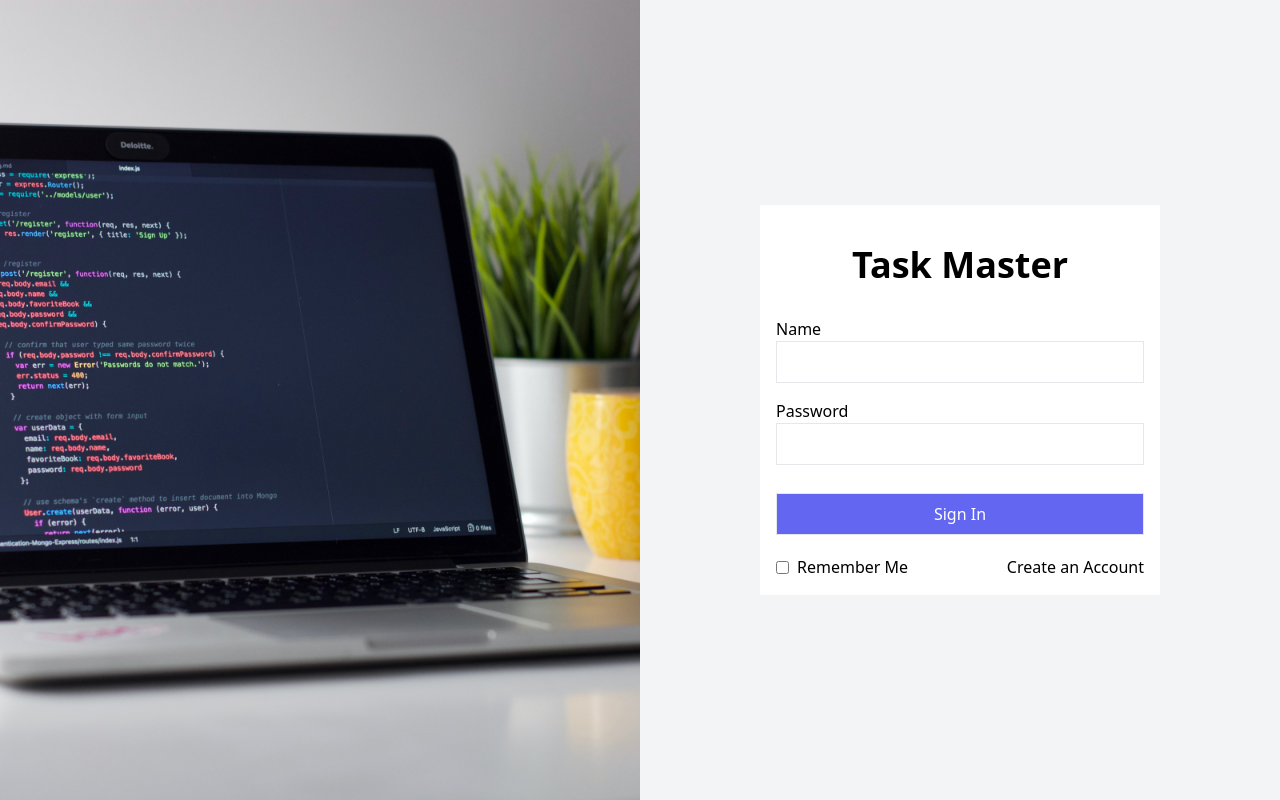
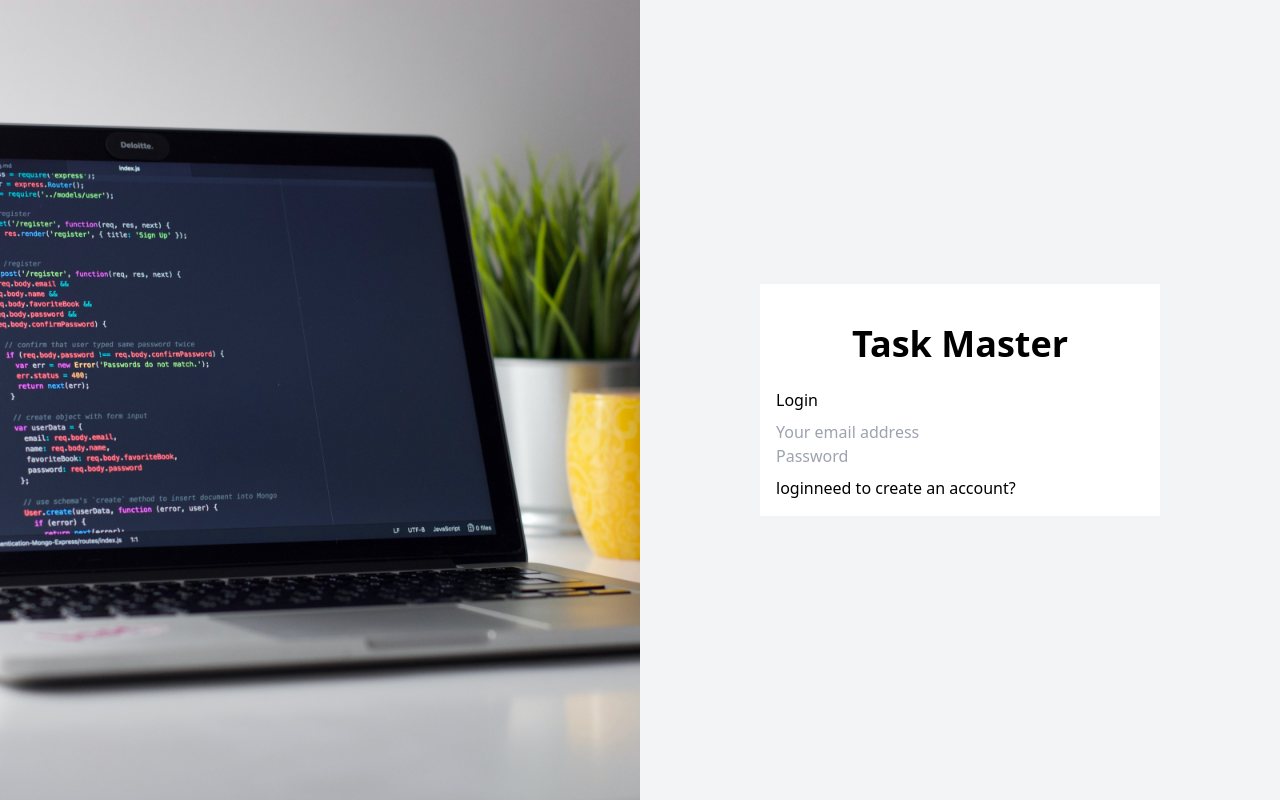
Before and after one commit to eport01/questions_graphql_fe, a React (Create React App) app: page / in a window 1280 px wide. Built offline with nearby package versions, Linux system fonts and the light colour scheme.

Commit message:
made progress on login feature with user auth

```diff
--- a/src/components/BQuestionsList.js
+++ b/src/components/BQuestionsList.js
@@ -13,8 +13,8 @@ export default function BQuestionsList(){
   return(
     <div className ="BQuestionList">
       {data.bQuestions.map(bQuestion => {
-        return <div>
-          <h2>{bQuestion.question}</h2>
+        return <div className="container mx-auto bg-gray-200 rounded-xl shadow border p-8 m-10">
+          <h2 className='text-3xl text-gray-700 font-bold mb-5'>{bQuestion.question}</h2>
         </div>
       })}
     </div>
--- a/src/components/Login.js
+++ b/src/components/Login.js
@@ -1,9 +1,85 @@
-import React from 'react';
+import React, {useState} from 'react';
 import image from '../assets/computer.jpg';
+import { useNavigate } from 'react-router-dom';
 import '../index.css';
 import '../App.css';
+import { useQuery, gql, useMutation } from "@apollo/client"
+import { AUTH_TOKEN } from '../constants';
+
+const SIGNUP_MUTATION = gql`
+mutation {
+  createUser(input:{
+    name: String,
+    authProvider: {
+      credentials: {
+        email: String,
+        password: String
+      }
+    }}
+  ) {
+    name
+    email
+  }
+}
+`;
+
+const LOGIN_MUTATION = gql`
+mutation {
+  signinUser(input:{credentials: {
+    email: String,
+    password: String
+  }}){
+    token
+    user {
+      id
+    }
+  }
+}
+
+`
+
+
+
+
+
+
+
 
 export default function Login() {
+
+
+  const navigate = useNavigate();
+  const [formState, setFormState] = useState({
+    login: true,
+    email: '',
+    password: '',
+    name: ''
+  });
+
+  const [login] = useMutation(LOGIN_MUTATION, {
+    variables: {
+      email: formState.email,
+      password: formState.password
+    },
+    onCompleted: ({ login }) => {
+      localStorage.setItem(AUTH_TOKEN, login.token);
+      navigate('/bquestions');
+    }
+  });
+
+  const [signup] = useMutation(SIGNUP_MUTATION, {
+    variables: {
+      name: formState.name,
+      email: formState.email,
+      password: formState.password
+    },
+    onCompleted: ({ signup }) => {
+      localStorage.setItem(AUTH_TOKEN, signup.token);
+      navigate('/bquestions');
+    }
+  })
+
+
   return(
 
     <div className='grid grid-cols-1 sm:grid-cols-2 h-screen w-full'>
@@ -12,22 +88,78 @@ export default function Login() {
       </div>
 
       <div className='bg-gray-100 flex flex-col justify-center'>
-        <form className='max-w-[400px] w-full mx-auto bg-white p-4'>
+        <div className='max-w-[400px] w-full mx-auto bg-white p-4'>
           <h2 className='text-4xl font-bold text-center py-6'>Task Master</h2>
-          <div className='flex flex-col py-2'>
-            <label>Name</label>
-            <input className='border p-2' type="text"/>
-          </div>
-          <div className='flex flex-col py-2'>
-            <label>Password</label>
-            <input className='border p-2' type="text"/>
-          </div>
-          <button className='border w-full my-5 py-2 bg-indigo-500 hover:bg-indigo-400 text-white'>Sign In</button>
+          <h4 className="mv3">
+            {formState.login ? 'Login' : 'Sign Up'}
+          </h4>
+
+        <div div className='flex flex-col py-2'>
+          {!formState.login && (
+            <input
+              value={formState.name}
+              onChange={(e) =>
+                setFormState({
+                  ...formState,
+                  name: e.target.value
+                })
+              }
+              type="text"
+              placeholder="Your name"
+            />
+          )}
+        <input
+          value={formState.email}
+          onChange={(e) =>
+            setFormState({
+              ...formState,
+              email: e.target.value
+            })
+          }
+          type="text"
+          placeholder="Your email address"
+        />
+        <input
+          value={formState.password}
+          onChange={(e) =>
+            setFormState({
+              ...formState,
+              password: e.target.value
+            })
+          }
+          type="password"
+          placeholder="Password"
+          />
+        </div>
+
+        <div className="flex mt3">
+          <button
+            className="pointer mr2 button"
+            onClick={formState.login ? login : signup}
+          >
+          {formState.login ? 'login' : 'create account'}
+          </button>
+        <button
+          className="pointer button"
+          onClick={(e) =>
+            setFormState({
+              ...formState,
+              login: !formState.login
+            })
+          }
+        >
+          {formState.login
+            ? 'need to create an account?'
+            : 'already have an account?'}
+        </button>
+        </div>
+
+          {/* <button className='border w-full my-5 py-2 bg-indigo-500 hover:bg-indigo-400 text-white'>Sign In</button>
           <div className='flex justify-between'>
             <p className='flex items-center' ><input className='mr-2' type="checkbox"/>Remember Me</p>
             <p>Create an Account</p>
-          </div>
-        </form>
+          </div> */}
+        </div>
       </div>
     </div>
   );
--- /dev/null
+++ b/src/constants.js
@@ -0,0 +1 @@
+export const AUTH_TOKEN = 'auth-token';
```
